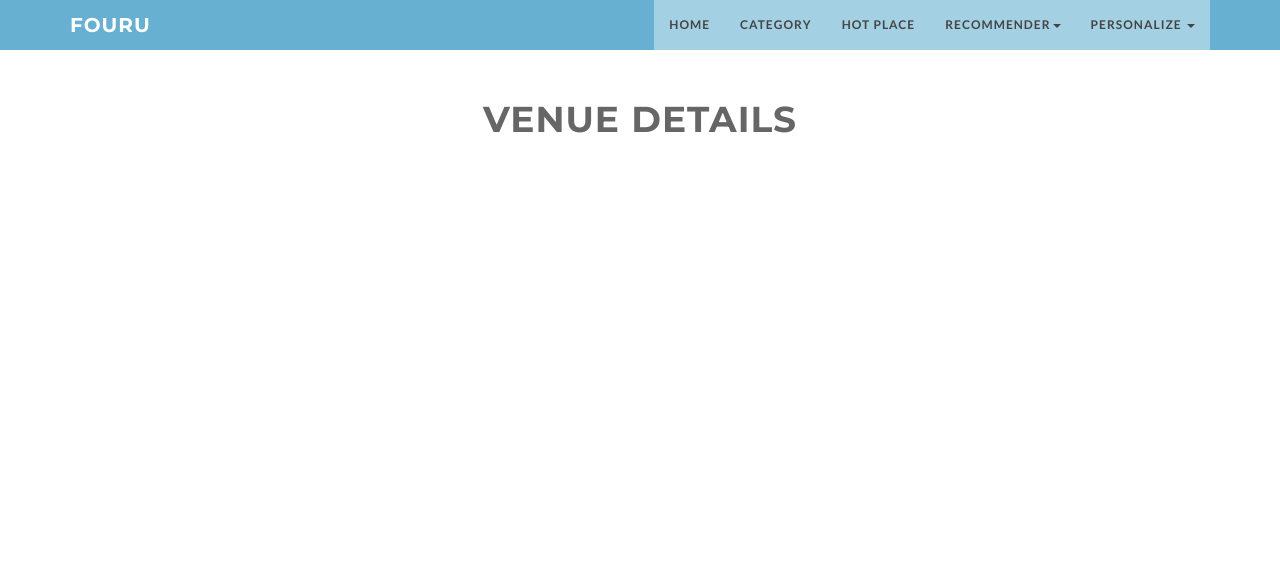
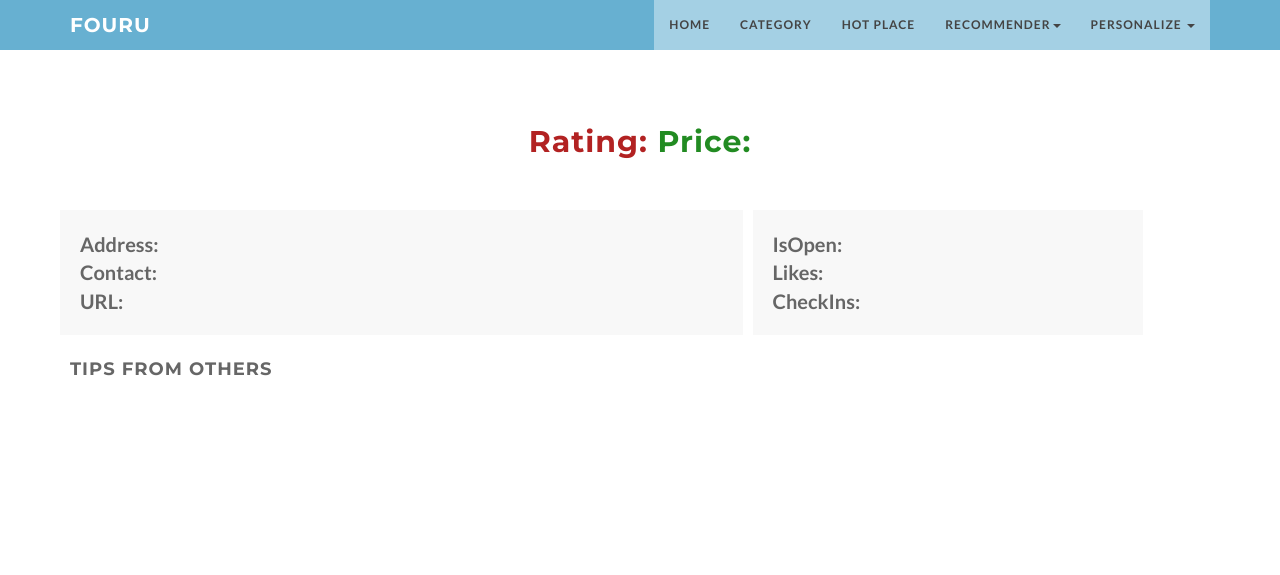
Before and after one commit to jennjwu/Foursquare-Venue-Recommender, a PHP site: page /venuedetails.php in a window 1280 px wide. Shown: the top 575 px of the page. Run offline with PHP 8.4, Linux system fonts and the light colour scheme.

Commit message:
venue page - meta info layout

```diff
--- a/src/css/style.css
+++ b/src/css/style.css
@@ -851,3 +851,42 @@ Parallax
 #FS_ID {
     display: none;
 }
+
+.venuemeta {
+    padding: 20px;
+    margin: 5px;
+
+}
+
+#venue_name{
+    text-align: left;
+    margin-left: 120px;
+    color:#67b0d1;
+}
+
+#rating, #price{
+    font-size: 30px;
+    text-transform: none;
+}
+#rating {
+    color: firebrick;
+}
+
+#price {
+    color: forestgreen;
+}
+
+#venue_meta,
+#venue_amenities{
+    font-size: 20px;
+}
+
+#category{
+    text-align: left;
+    margin-left: 120px;
+    font-size: 20px;
+}
+
+.label{
+    margin-right: 5px;
+}
--- a/src/js/fourSquareAPI.js
+++ b/src/js/fourSquareAPI.js
@@ -8,35 +8,12 @@
     var map;
 
     $(document).ready(function () {
-
-        //init map canvas
-        map = new GMaps({
-            div: '#map',
-            zoom: 4,
-            lat: 33.942536,
-            lng: -118.408075
-        });
-
-
-        var hidden_lat = $("#venue-results").find(".lat");
-        var hidden_long = $("#venue-results").find(".long");
-        console.log(hidden_lat);
-        console.log(hidden_long);
-
-        for(var i = 0; i< hidden_long.length; i++){
-            var lat = $(hidden_lat[i]).html();
-            var long = $(hidden_long[i]).html();
-            console.log(lat, long);
-            map.addMarker({lat: lat, lng: long});
-        }
-        map.fitZoom();
-
-
-
-        //request();
+        var venueid = $("#FS_ID").html();
+        console.log(venueid);
+        request(venueid);
     });
 
-    function request() {
+    function request(venueid) {
 
         var baseurl = "https://api.foursquare.com/v2/venues/";
         var version = "20140930";
@@ -44,14 +21,83 @@
         var id_secret_version = "&client_id=" + client_id + "&client_secret=" + client_secret + "&v=" + version;
 
         //url for single venue api request
-        var venueID = "4a53c067f964a520b2b21fe3";
-
-        var single_venue_url = baseurl + venueID + token_verison;
+        var single_venue_url = baseurl + venueid + token_verison;
+        console.log(single_venue_url);
 
         $.getJSON(single_venue_url, function (data) {
             console.log(data);
+            var venueinfo= data.response.venue;
 
-            $("#result").html(data.response.venue.id + ", " + data.response.venue.name);
+            //apply venue detail data to page
+            var name = venueinfo.name;
+            $("#venue_name").html(name);
+
+            var rating = venueinfo.rating;
+            $("#venue_rating").html(rating);
+
+            var location = venueinfo.location;
+
+            var addhtml = location.address + ", " + location.city+ ", " + location.state+ " " + location.postalCode + ", " + location.country;
+            $("#venue_address").html(addhtml);
+            //$("#venue_address").html(location.formattedAddress);
+
+            if(venueinfo.contact.formattedPhone) {
+                $("#venue_contact").html(venueinfo.contact.formattedPhone);
+            }else {
+                $("#contact").remove();
+            }
+
+            if(venueinfo.contact.formattedPhone) {
+                $("#venue_url").html("<a href=' "+venueinfo.url+"'>"+ venueinfo.url +"</a>");
+            }else {
+                $("#url").remove();
+            }
+
+            if(venueinfo.price){
+                var tier ="";
+                for(var i=0; i< venueinfo.price.tier; i++){
+                    tier += "$";
+                }
+                $("#venue_price").html(tier);
+            } else {
+                $("#price").remove();
+            }
+
+            if(venueinfo.categories) {
+                for(var i = 0 ; i < venueinfo.categories.length; i++){
+                    console.log(venueinfo.categories[i].name);
+                    $("#venue_category").append("<span class='label label-success'>" + venueinfo.categories[i].name + "</span>");
+                }
+            }else {
+                $("#category").remove();
+            }
+
+            if(venueinfo.likes){
+                $("#venue_likes").html(venueinfo.likes.count);
+            } else {
+                $("#likes").remove();
+            }
+
+            if(venueinfo.stats.checkinsCount){
+                $("#venue_checkins").html(venueinfo.stats.checkinsCount);
+            } else {
+                $("#checkins").remove();
+            }
+
+            if(venueinfo.popular){
+                if(venueinfo.popular.isOpen == true)
+                    $("#venue_isopen").html("<strong style='color: green'>" + venueinfo.popular.status +"</strong>");
+                else $("#venue_isopen").html("<strong style='color: orangered'>" + venueinfo.popular.status +"</strong>");
+
+            } else {
+                $("#isopen").remove();
+            }
+
+            //venue tips
+
+
+
+
 
         });
 
@@ -82,8 +128,8 @@
             map.fitZoom();
         });*/
 
-        //url for new your tendings
-        var trendingUrl = baseurl + "trending?ll=40.7,-74" + id_secret_version;
+        //url for new york tendings
+        /*var trendingUrl = baseurl + "trending?ll=40.7,-74" + id_secret_version;
         $.getJSON(trendingUrl, function (data) {
             console.log(data);
             var resultHtml = "";
@@ -102,6 +148,6 @@
             });
         }).done(function () {
             map.fitZoom();
-        });
+        });*/
     }
 })(jQuery);
--- a/src/sorter.php
+++ b/src/sorter.php
@@ -166,7 +166,7 @@
 
 
       <!--FourSquare-->
-      <script src="js/fourSquareAPI.js"></script>
+      <script src="js/mapAPI.js"></script>
 
       <!--Google Map-->
       <script src="js/gmaps.js"></script>
--- a/src/venuedetails.php
+++ b/src/venuedetails.php
@@ -84,18 +84,113 @@
         <!-- /.container -->
     </nav>
 
+    <?php
+    if (isset($_GET['FS_ID'])) {
+        $FS_ID = $_GET['FS_ID'];
+        echo "<h4 id='FS_ID'>$FS_ID</h4>";
+    }
+    ?>
 
     <section class="home-section1 text-center">
         <div class='section-heading'>
-            <h1>Venue Details</h1>
-            <?php
-            if (isset($_GET['FS_ID'])) {
-                $FS_ID = $_GET['FS_ID'];
-                echo "<h4 id='FS_ID'>$FS_ID</h4>";
-            }
-            ?>
+            <h1 class="venuemeta">
+                <span id="venue_name" class="pull-left"></span>
+                <span id="rating">
+                    Rating: <span id="venue_rating"></span>
+                </span>
+                <span id="price">
+                    Price: <span id="venue_price"></span>
+                </span>
+            </h1>
+            <div id="category" >
+                <div class="col-sm-10" id="venue_category">
+                </div>
+            </div>
+
         </div>
     </section>
+
+    <div class="container">
+        <br/>
+        <div class="row">
+            <div id="venue_meta" class="col-sm-7 bg-gray venuemeta ">
+                <div >
+                    <div class="row">
+                        <div class="col-sm-2">
+                            <strong>Address: </strong>
+                        </div>
+                        <div class="col-sm-10" id="venue_address">
+                        </div>
+                    </div>
+                </div>
+
+                <div id="contact" >
+                    <div class="row">
+                        <div class="col-sm-2">
+                            <strong>Contact: </strong>
+                        </div>
+                        <div class="col-sm-10" id="venue_contact">
+                        </div>
+                    </div>
+                </div>
+
+                <div id="url">
+                    <div class="row">
+                        <div class="col-sm-2">
+                            <strong>URL: </strong>
+                        </div>
+                        <div class="col-sm-10" id="venue_url">
+                        </div>
+                    </div>
+                </div>
+
+            </div>
+
+            <div id="venue_amenities" class="col-sm-4 bg-gray venuemeta">
+
+                <div id="isopen" >
+                    <div class="row">
+                        <div class="col-sm-4">
+                            <strong>IsOpen: </strong>
+                        </div>
+                        <div class="col-sm-8" id="venue_isopen">
+                        </div>
+                    </div>
+                </div>
+
+                <div id="likes" >
+                    <div class="row">
+                        <div class="col-sm-4">
+                            <strong>Likes: </strong>
+                        </div>
+                        <div class="col-sm-8" id="venue_likes">
+                        </div>
+                    </div>
+                </div>
+
+                <div id="checkins" >
+                    <div class="row">
+                        <div class="col-sm-4">
+                            <strong>CheckIns: </strong>
+                        </div>
+                        <div class="col-sm-8" id="venue_checkins">
+                        </div>
+                    </div>
+                </div>
+
+
+            </div>
+        </div>
+    </div>
+
+
+
+    <div class="container">
+        <br/>
+        <h4>Tips From Others</h4>
+        <div id="venue_tips" >
+        </div>
+    </div>
 
 
 
@@ -121,5 +216,11 @@
 <script src="js/wow.min.js"></script>
 <!-- Custom Theme JavaScript -->
 <script src="js/custom.js"></script>
+<!--FourSquare-->
+<script src="js/fourSquareAPI.js"></script>
+
+<script>
+
+</script>
 </body>
 </html>
```
Also changed, not shown: src/js/mapAPI.js (added, +30 -0 lines).
